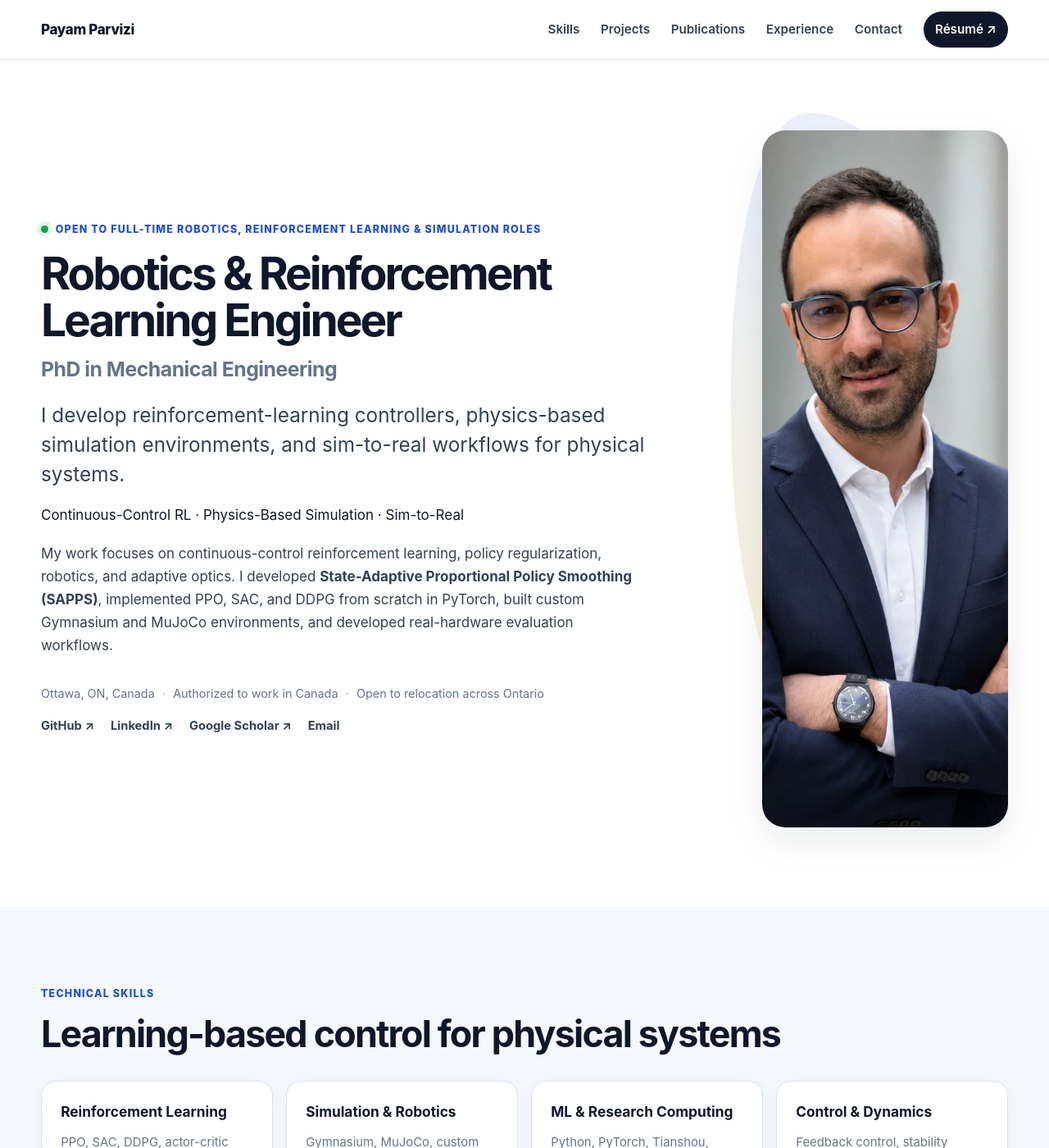
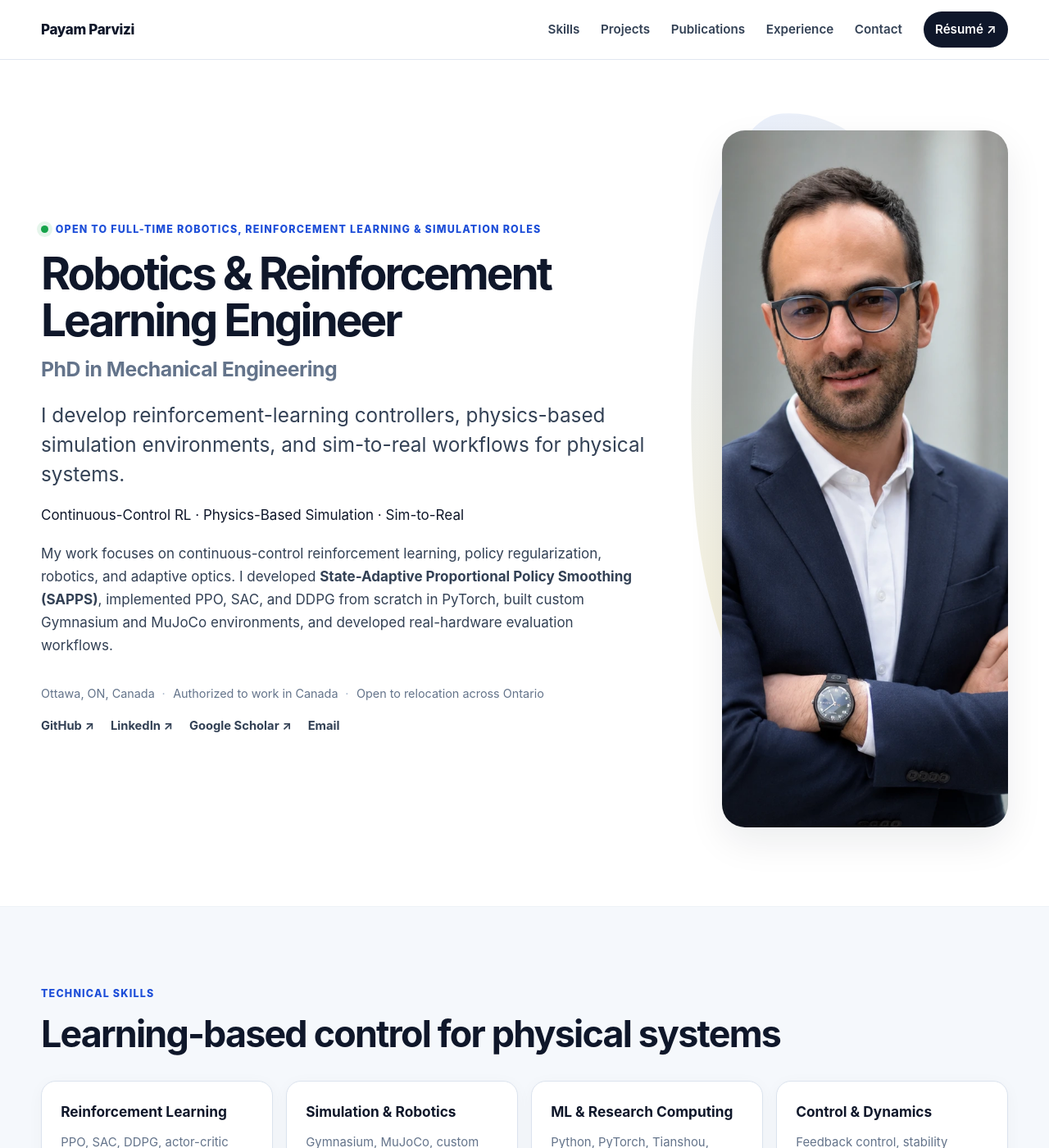
Before and after one commit to payamparvizi/payamparvizi.github.io, a Jekyll site: the page built from index.html, in a window 1280 px wide and 1400 px high. Shown: the whole window at 82% size. Built offline with Jekyll 4.4.1, drawn with Linux system fonts in a browser that asks for light colours.

Commit message:
Increase hero portrait width from 300px to 370px

```diff
--- a/assets/css/site.css
+++ b/assets/css/site.css
@@ -77,7 +77,7 @@ h1 { max-width: 920px; margin: 0; font-size: clamp(2.65rem, 4.3vw, 4.25rem); lin
 .hero-portrait-wrap {
   position: relative;
   justify-self: end;
-  width: min(100%, 300px);
+  width: min(100%, 370px);
 }
 .portrait-accent { position: absolute; inset: -24px 38px 55px -38px; border-radius: 40% 60% 52% 48% / 56% 45% 55% 44%; background: linear-gradient(145deg, var(--accent-soft), #fef3c7); transform: rotate(-4deg); }
 .hero-portrait {
```
